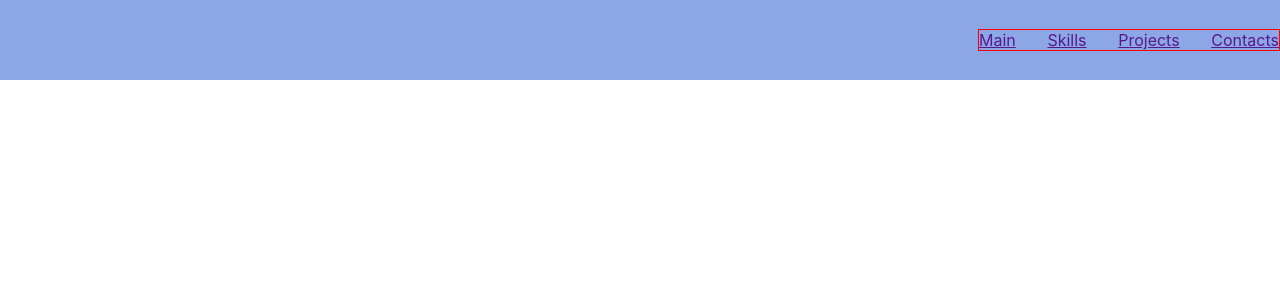
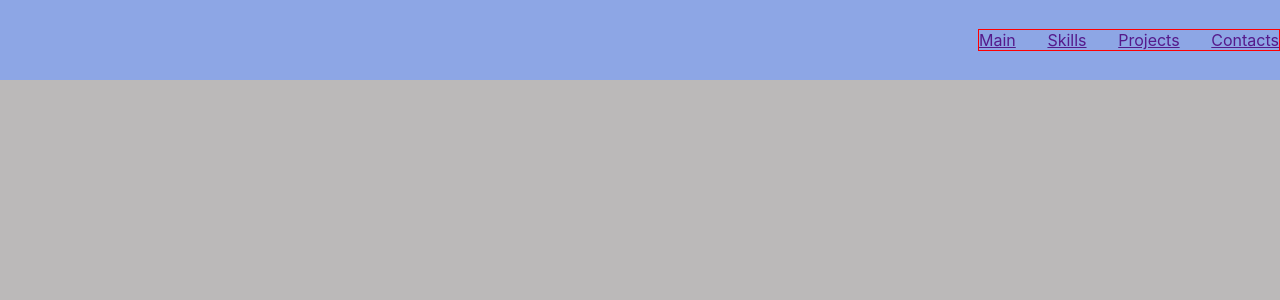
Before and after one commit to AndAndrew/Portfolio, a React (Create React App) app: page / in a window 1280 px wide. Shown: the top 300 px of the page. Built offline with nearby package versions, Linux system fonts and the light colour scheme.

Commit message:
feat: added Main block

```diff
--- a/src/App.tsx
+++ b/src/App.tsx
@@ -1,11 +1,13 @@
 import React from 'react';
 import './App.css';
 import {Header} from "./Header/Header";
+import {Main} from "./Main/Main";
 
 function App() {
     return (
         <div className="App">
             <Header/>
+            <Main/>
         </div>
     );
 }
--- /dev/null
+++ b/src/Main/Main.module.css
@@ -0,0 +1,4 @@
+.mainBlock {
+    height: 100vh;
+    background-color: #bbb9b9;
+}
--- /dev/null
+++ b/src/Main/Main.tsx
@@ -0,0 +1,9 @@
+import styles from './Main.module.css'
+
+export const Main = () => {
+    return (
+        <div className={styles.mainBlock}>
+
+        </div>
+    )
+}
```
